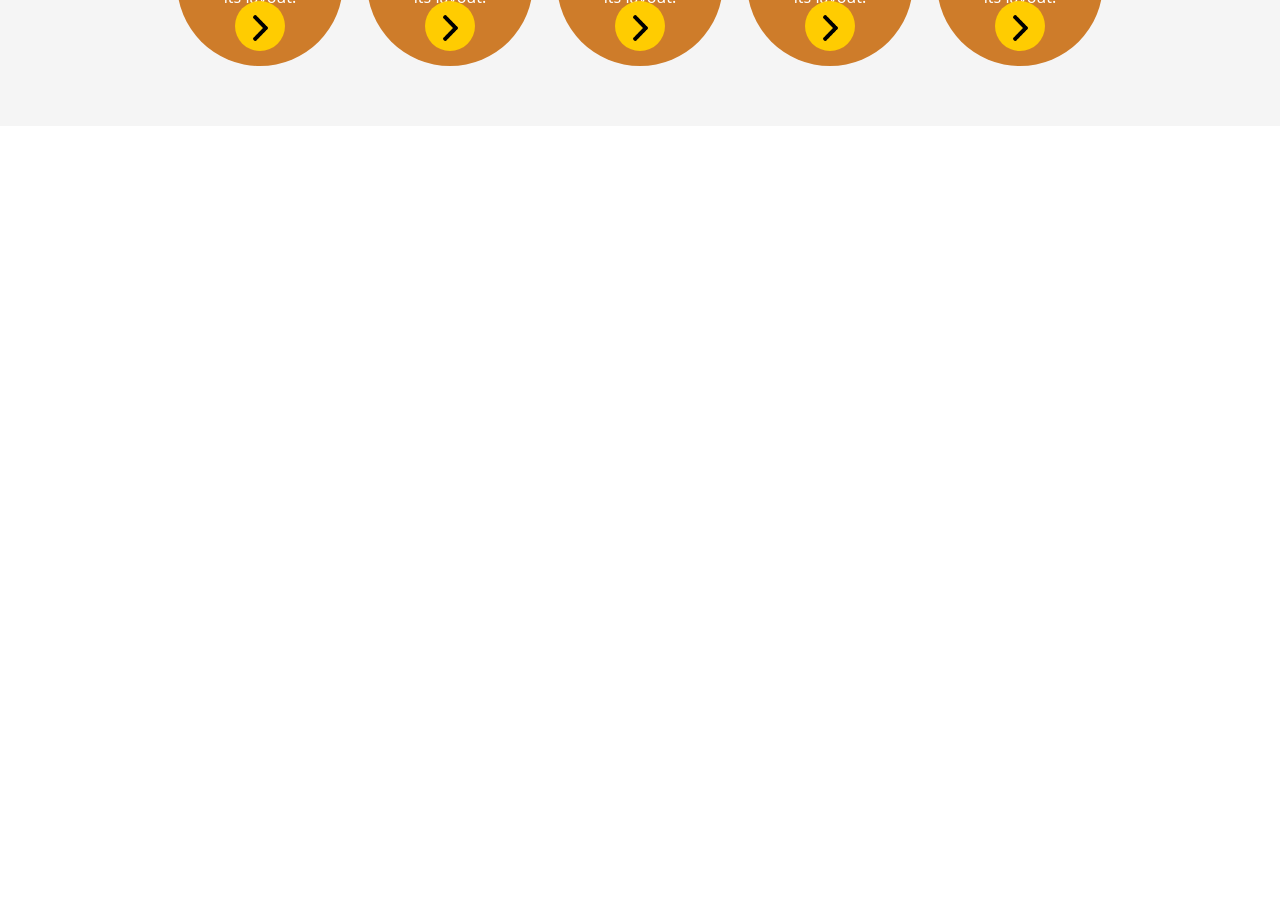
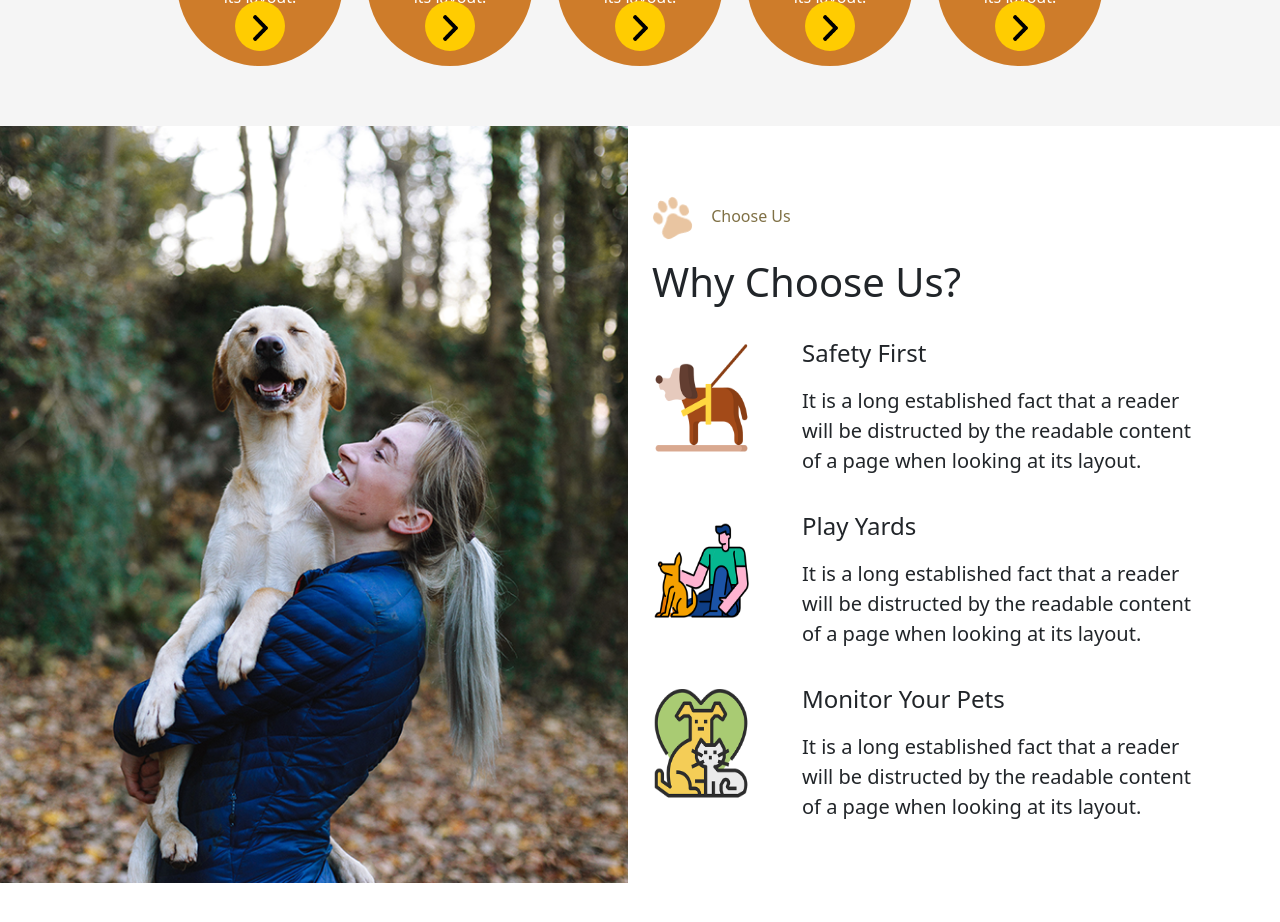
Before and after one commit to GLCVLL/proj-html-vuejs, a Vue app: page / in a window 1280 px wide. Shown: the part 1880-2802 px from the top of the page. Before the commit the page ends 2006 px from the top, so only its background shows below. Built offline with nearby package versions, Linux system fonts and the light colour scheme.

Commit message:
added choose us section to app main

```diff
--- a/src/components/Main/ChooseSection.vue
+++ b/src/components/Main/ChooseSection.vue
@@ -4,6 +4,105 @@ export default {
 }
 </script>
 
-<template></template>
+<template>
+    <section>
+        <div class="container-full">
+            <div class="row d-flex">
+                <div class="col-sm-6">
+                    <div class="why-img">
+                        <img src="../../assets/img/why.png" alt="why img">
+                    </div>
+                </div>
+                <div class="col-sm-6 pr-90">
+                    <div class="why-titles">
+                        <h6>
+                            <img src="../../assets/img/dog-icon.png" alt="dog foot">
+                            Choose Us
+                        </h6>
+                        <h2>Why Choose Us?</h2>
+                    </div>
+                    <div class="reason d-flex">
+                        <img src="../../assets/img/w-3.png" alt="dog icon">
+                        <div class="reason-description">
+                            <h3>Safety First</h3>
+                            <p>It is a long established fact that a reader will be distructed by the readable content of a
+                                page when looking at its layout.
+                            </p>
+                        </div>
+                    </div>
+                    <div class="reason d-flex">
+                        <img src="../../assets/img/w-2.png" alt="dog icon">
+                        <div class="reason-description">
+                            <h3>Play Yards</h3>
+                            <p>It is a long established fact that a reader will be distructed by the readable content of a
+                                page when looking at its layout.
+                            </p>
+                        </div>
+                    </div>
+                    <div class="reason d-flex">
+                        <img src="../../assets/img/w-1.png" alt="dog icon">
+                        <div class="reason-description">
+                            <h3>Monitor Your Pets</h3>
+                            <p>It is a long established fact that a reader will be distructed by the readable content of a
+                                page when looking at its layout.
+                            </p>
+                        </div>
+                    </div>
+                </div>
+            </div>
+        </div>
+    </section>
+</template>
 
-<style scoped lang="scss"></style>
+<style scoped lang="scss">
+@use '../../assets/scss/_vars.scss' as *;
+
+section {
+    padding: 0 0 90px;
+}
+
+.pr-90 {
+    padding-right: 90px;
+}
+
+.why-titles {
+    padding: 70px 0 18px;
+
+    h6 {
+        color: $bg-social-color;
+
+        img {
+            padding: 0 14px 0 0;
+            width: 10%;
+        }
+    }
+
+    h2 {
+        padding: 10px 0 7px;
+        font-size: 40px;
+    }
+}
+
+.reason {
+    margin-bottom: 20px;
+
+    img {
+        width: 20%;
+        padding: 0 11px 37px 0;
+        margin-right: 20px;
+    }
+}
+
+.reason-description {
+    padding-left: 20px;
+
+    h3 {
+        font-size: 24px;
+    }
+
+    p {
+        font-size: 20px;
+        padding-top: 10px;
+    }
+}
+</style>
```
